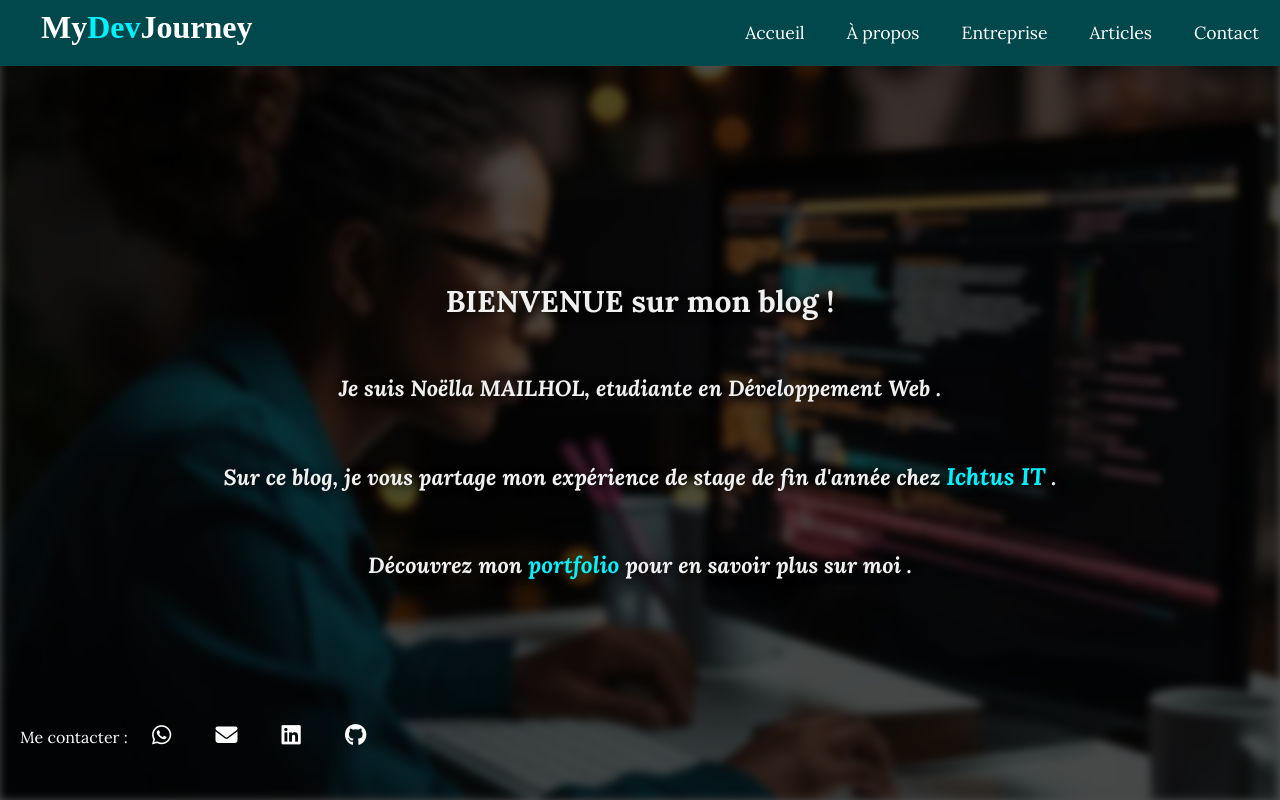
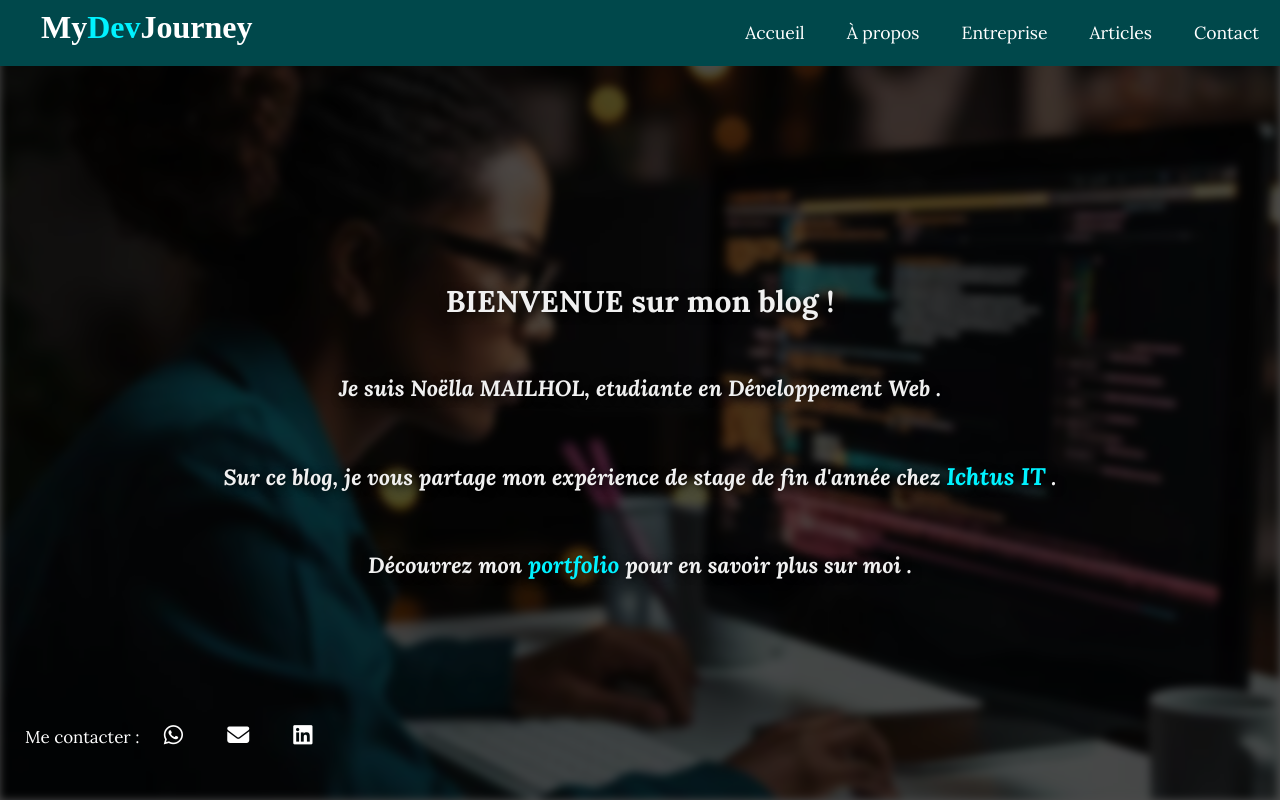
Before and after one commit to mnoella/my-dev-journey, a plain HTML site: page index.html in a window 1280 px wide. Drawn offline with Linux system fonts and the light colour scheme; a web font is replaced by a local one.

Commit message:
contact final

```diff
--- a/css/accueil.css
+++ b/css/accueil.css
@@ -78,11 +78,12 @@ a.ichtus {
 }
 
 .contact-info {
+    font-family: 'Lora', serif;
     position: absolute;
     bottom: 0;
     left: 0;
     color: white;
-    padding-left: 20px;
+    padding-left: 25px;
     padding-bottom: 35px;
     font-size: 16px;
     display: flex;
@@ -100,3 +101,7 @@ a.ichtus {
 .contact-info a:hover {
     color: #00f2ff;
 }
+
+.contact-info p span {
+    font-size: 17px;
+}
--- a/css/style.css
+++ b/css/style.css
@@ -27,7 +27,7 @@ header .logo {
 
 header .logo-text {
     margin: 9px;
-    font-family: 'Candal', serif
+    font-family: 'Candal', serif;
 }
 
 header .logo-text span {
--- a/index.html
+++ b/index.html
@@ -42,7 +42,7 @@
             <a href="https://wa.me/0781175451" class="linkedin" target="_blank"><i class="fab fa-whatsapp"></i></a>
             <a href="mailto:mailholnoella@gmail.com" class="email" target="_blank"><i class="fas fa-envelope"></i></a>
             <a href="https://www.linkedin.com/in/noella-mailhol" class="linkedin" target="_blank"><i class="fab fa-linkedin"></i></a>
-            <a href="https://github.com/mnoella" class="github" target="_blank"><i class="fab fa-github"></i></a>
+            <!-- <a href="https://github.com/mnoella" class="github" target="_blank"><i class="fab fa-github"></i></a> -->
         </p>
     </div>
 
```
